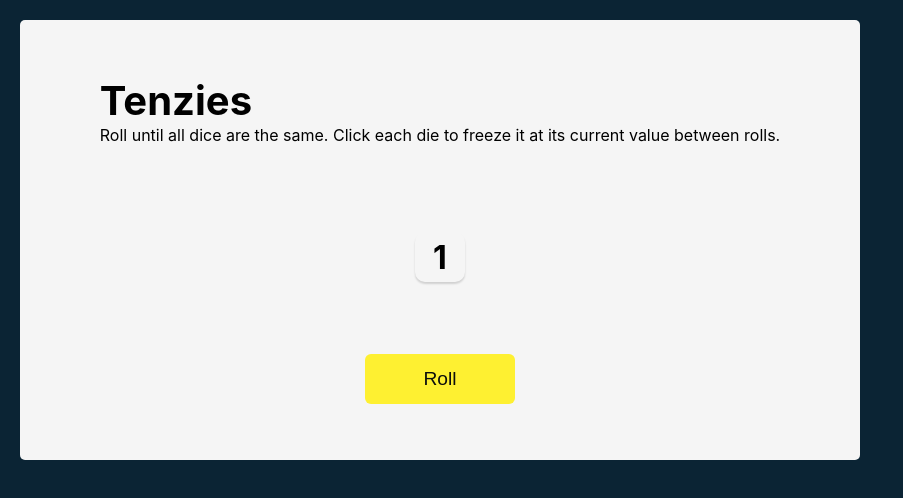
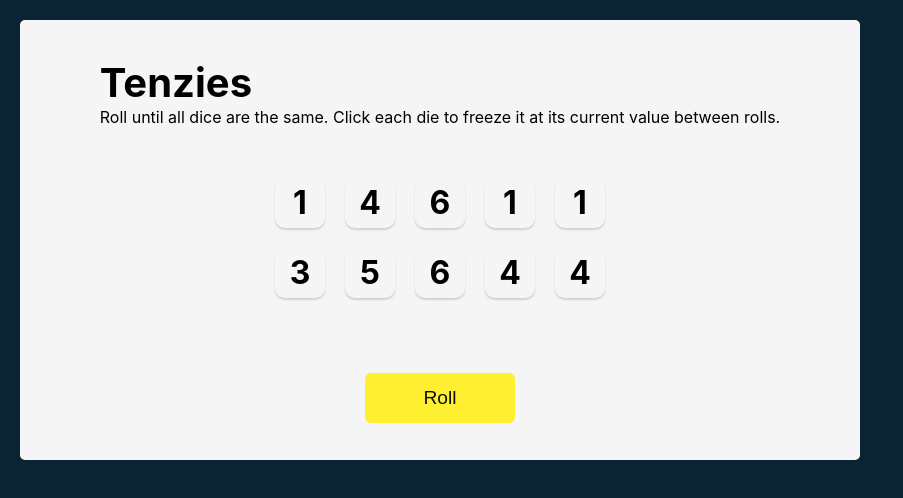
Before and after one commit to AleexxG/Tenzies, a React (Create React App) app: page / in a window 1280 px wide. Shown: the top 498 px of the page, without its empty margins (0-903 px from the left). Built offline with nearby package versions, Linux system fonts and the light colour scheme.

Commit message:
generate random dice

```diff
--- a/src/App.css
+++ b/src/App.css
@@ -38,6 +38,13 @@ body {
   text-align: center;
 }
 
+.allDice {
+  display: grid;
+  grid-template: auto auto / repeat(5, 1fr);
+  gap: 20px;
+  margin-bottom: 40px;
+}
+
 .dice {
   height: 50px;
   width: 50px;
--- a/src/App.js
+++ b/src/App.js
@@ -1,13 +1,47 @@
+import React from 'react';
 import './App.css';
 import Text from './comp/Text';
 import Dice from './comp/Dice';
 
 function App() {
+
+  const [random, setRandom] = React.useState(allNewDice());
+
+  function allNewDice() {
+    const newArr = [];
+    for (let i=0; i<9; i++) {
+      newArr[i] = Math.floor(Math.random() * 6) +1
+      newArr.push(newArr[i]);
+    }
+    return newArr;
+  }
+
+  function rollDice() {
+    setRandom(prev => prev.map(prevDie => {
+      return (
+        Math.floor(Math.random() * 6) +1
+      )
+    }));
+  }
+
+  const diceElement = random.map(die => (
+    <Dice
+      randomNum={die}
+    />
+  ))
+
   return (
     <div className="app">
       <Text />
-      <Dice />
-      <button className='btn'>Roll</button>
+
+      <div className='allDice'>
+        {diceElement}
+      </div>
+
+      <button
+        className='btn'
+        onClick={rollDice}
+      >Roll</button>
     </div>
   );
 }
--- a/src/comp/Dice.js
+++ b/src/comp/Dice.js
@@ -1,9 +1,9 @@
 import React from 'react';
 
-function Dice() {
+function Dice(props) {
   return (
     <div className='dice'>
-        <h2 className='dice-num'>1</h2>
+        <h2 className='dice-num'>{props.randomNum}</h2>
     </div>
   );
 }
```
